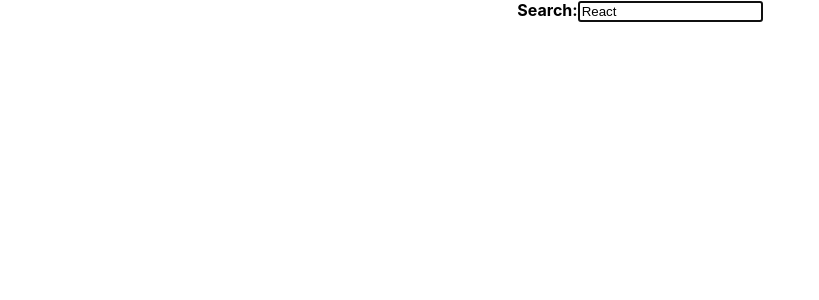
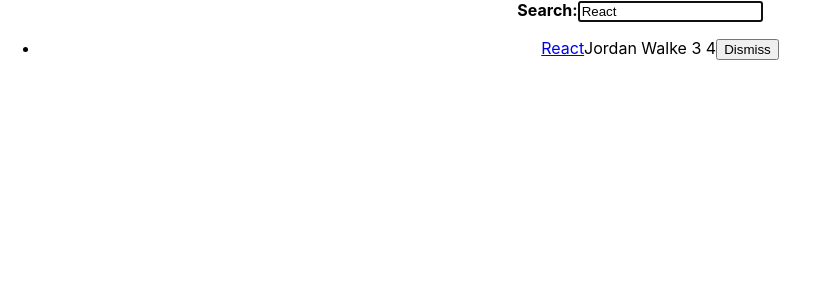
Before and after one commit to AE-BHH/CTD-textbook-Project, a React (Create React App) app: page / in a window 1280 px wide. Shown: the top 300 px of the page, without its empty margins (0-819 px from the left). Built offline with nearby package versions, Linux system fonts and the light colour scheme.

Commit message:
Asynchronous Data, Conditional Rendering, Advanced State and Impossible State were practiced

```diff
--- a/src/App.js
+++ b/src/App.js
@@ -1,9 +1,9 @@
-import React from 'react'
+import React, { useEffect, useReducer, useState } from 'react'
 import './App.css'
 import List from './List'
 import InputWithLabel from './InputWithLabel'
 
-const stories = [
+const initialStories = [
 	{
 		title: 'React',
 		url: 'https://reactjs.org/',
@@ -24,26 +24,92 @@
 
 //in order not to overwrite the value in the local storage, create a unique 'key' for the searched term
 function useSemiPersistentState(key, initialState) {
-	const [value, setValue] = React.useState(
+	const [value, setValue] = useState(
 		localStorage.getItem(key) || initialState
 	)
-	React.useEffect(() => {
+	useEffect(() => {
 		localStorage.setItem(key, value)
 	}, [value, key])
 	return [value, setValue]
 }
 
+function storiesReducer(state, action) {
+	switch (action.type) {
+		case 'STORIES_FETCH_INIT':
+			return {
+				...state,
+				isLoading: true,
+				isError: false,
+			}
+		case 'STORIES_FETCH_SUCCESS':
+			return {
+				...state,
+				isLoading: false,
+				isError: false,
+				data: action.payload,
+			}
+		case 'STORIES_FETCH_FAILURE':
+			return {
+				...state,
+				isLoading: false,
+				isError: true,
+			}
+		case 'REMOVE_STORY':
+			return {
+				...state,
+				data: state.data.filter(
+					(story) => action.payload.objectID !== story.objectID
+				),
+			}
+
+		default:
+		// throw new Error()
+	}
+}
+
 const App = () => {
-	// React Custom Hook
+	const getAsyncStories = () =>
+		new Promise((resolve) =>
+			setTimeout(() => resolve({ data: { stories: initialStories } }))
+		)
+
 	const [searchTerm, setSearchTerm] = useSemiPersistentState('search', 'React')
 
+	//useReducer: The new hook receives a reducer function and an initial state as arguments and returns an array with two items. The first item is the current state; the second item is the state updater function (also called dispatch function).
+	const [stories, dispatchStories] = useReducer(storiesReducer, {
+		data: [],
+		isLoading: false,
+		isError: false,
+	})
+
+	useEffect(() => {
+		dispatchStories({ type: 'STORIES_FETCH_INIT' })
+
+		getAsyncStories()
+			.then((result) => {
+				dispatchStories({
+					type: 'STORIES_FETCH_SUCCESS',
+					payload: result.data.stories,
+				})
+			})
+			.catch(() => dispatchStories({ type: 'STORIES_FETCH_FAILURE' }))
+	}, [])
+
+	const handleRemoveStory = (item) => {
+		stories.data.filter((story) => item.objectID !== story.objectID)
+
+		dispatchStories({
+			type: 'REMOVE_STORY',
+			payload: item,
+		})
+	}
+
 	const handleSearch = (event) => {
-		console.log(event.target.value)
 		setSearchTerm(event.target.value)
 	}
 
-	const searchedStories = stories.filter((story) => {
-		return story.title.includes(searchTerm.toLowerCase())
+	const searchedStories = stories.data.filter((story) => {
+		return story.title.toLowerCase().includes(searchTerm.toLowerCase())
 	})
 	return (
 		<div className='App'>
@@ -54,7 +120,12 @@
 				onInputChange={handleSearch}>
 				<strong>Search:</strong>
 			</InputWithLabel>
-			<List list={searchedStories} />
+			{stories.isError && <p>Something went wrong...</p>}
+			{stories.isLoading ? (
+				<p>Loading...</p>
+			) : (
+				<List list={searchedStories} onRemoveItem={handleRemoveStory} />
+			)}
 		</div>
 	)
 }
--- a/src/Item.js
+++ b/src/Item.js
@@ -1,13 +1,22 @@
 import React from 'react'
 
-const Item = ({ title, url, author, num_comments, points }) => (
-	<li>
-		<span>
-			<a href={url}> {title}</a>
-		</span>
-		<span>{author} </span>
-		<span>{num_comments} </span>
-		<span>{points}</span>
-	</li>
-)
+const Item = ({ item, onRemoveItem }) => {
+	return (
+		<li>
+			<span>
+				<a href={item.url}> {item.title}</a>
+			</span>
+			<span>{item.author} </span>
+			<span>{item.num_comments} </span>
+			<span>{item.points}</span>
+			<span>
+				{/* using inline handler */}
+				<button type='button' onClick={() => onRemoveItem(item)}>
+					Dismiss
+				</button>
+			</span>
+		</li>
+	)
+}
+
 export default Item
--- a/src/List.js
+++ b/src/List.js
@@ -1,11 +1,13 @@
 import React from 'react'
 import Item from './Item'
 
-export default function List({ list }) {
+export default function List({ list, onRemoveItem }) {
 	return (
 		<ul>
-			{list.map(({ objectID, ...item }) => {
-				return <Item key={item.objectID} {...item} />
+			{list.map((item) => {
+				return (
+					<Item key={item.objectID} item={item} onRemoveItem={onRemoveItem} />
+				)
 			})}
 		</ul>
 	)
```
